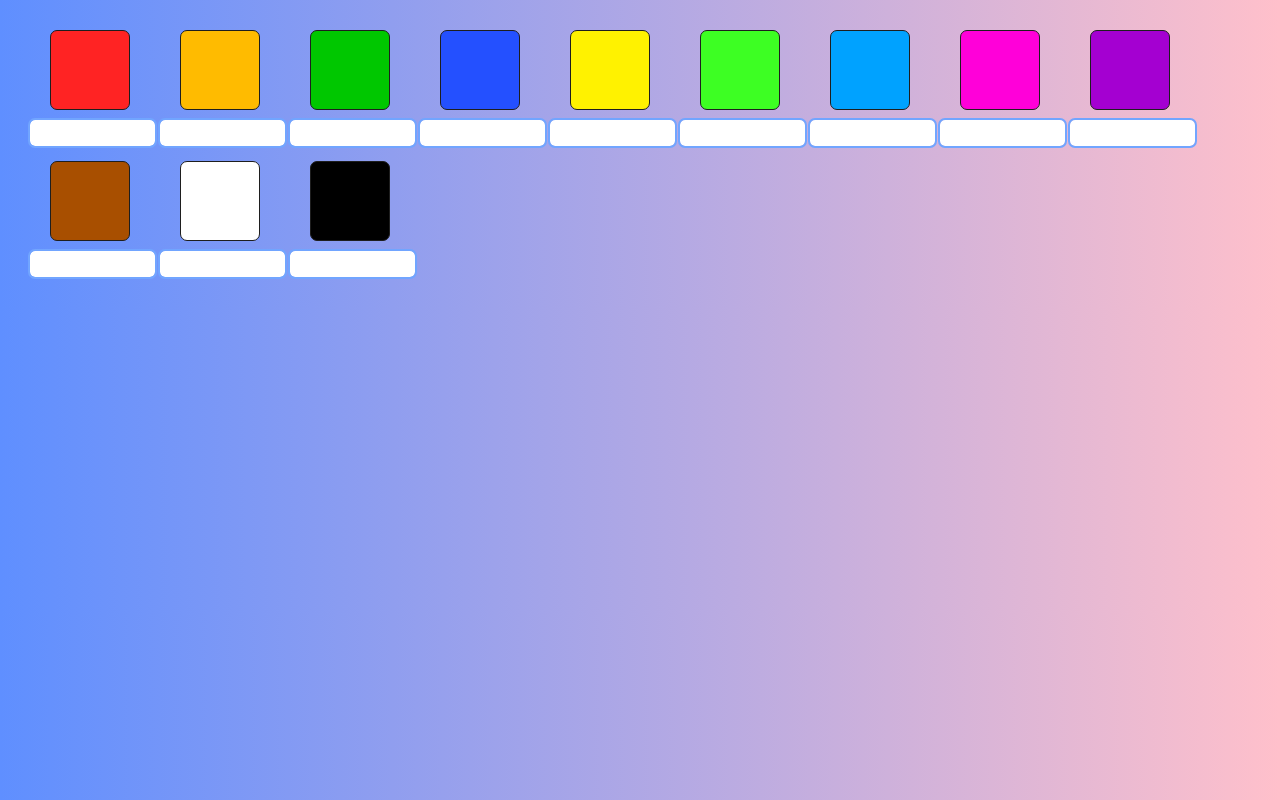
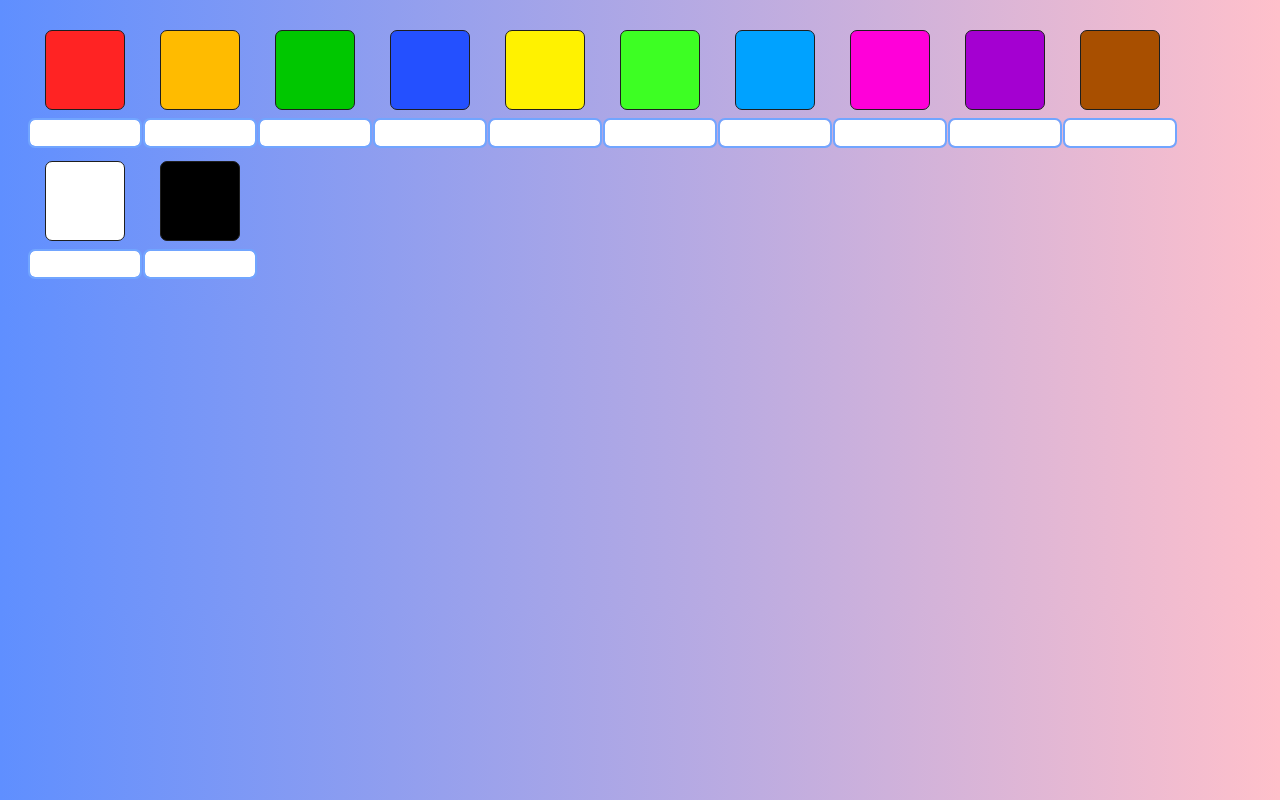
Before and after one commit to Razraab/Gift-For-Mom, a plain HTML site: page index.html in a window 1280 px wide. Drawn offline with nearby package versions, Linux system fonts and the light colour scheme.

Commit message:
update css

```diff
--- a/colors.css
+++ b/colors.css
@@ -3,7 +3,7 @@
     border-radius: 7px;
     width: 80px;
     height: 80px;
-    margin-left: 20px;
+    margin-left: 15px;
     margin-bottom: 10px;
     transition: opacity 0.2s;
     opacity: 1;
--- a/style.css
+++ b/style.css
@@ -7,7 +7,7 @@
 
 input{
     border: none;
-    width: 125px;
+    width: 110px;
     outline: 2px solid rgb(113, 165, 255);
     border-radius: 5px;
     transition: outline 0.2s;
```
